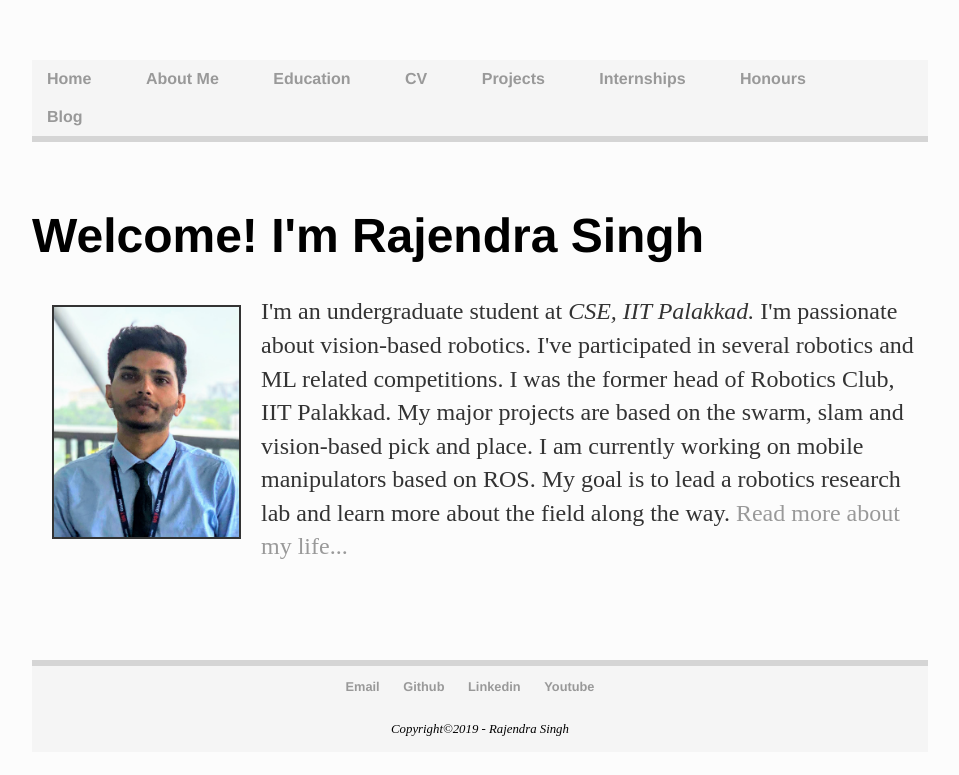
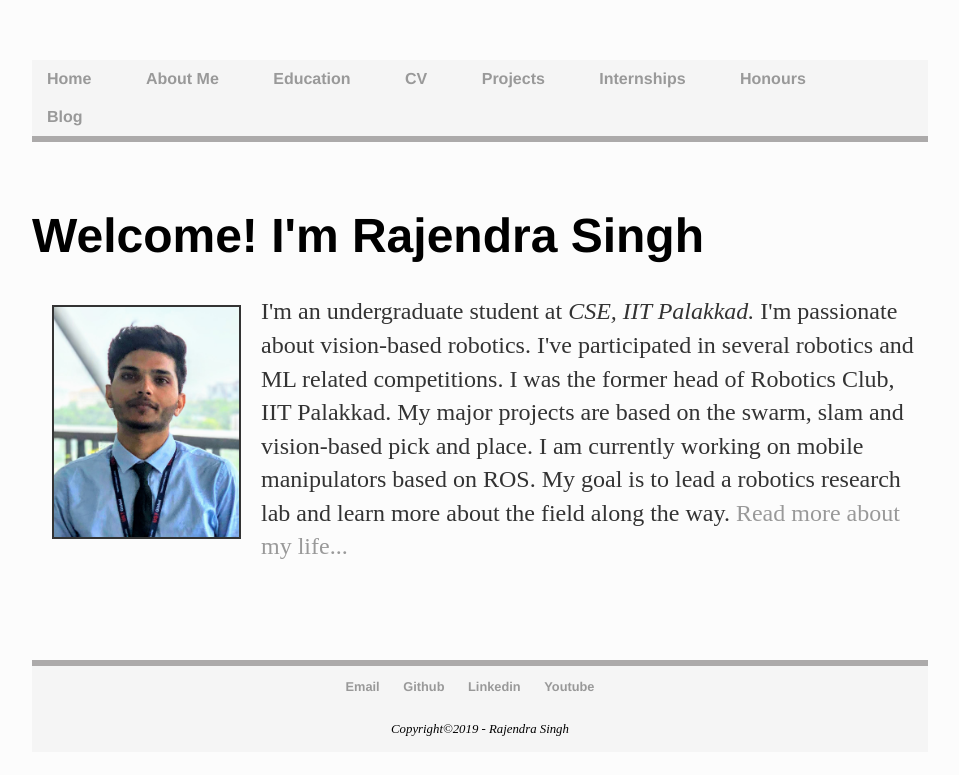
Before and after one commit to iamrajee/iamrajee.github.io, a Jekyll site: the page built from index.html, in a window 1280 px wide. Shown: the top 775 px of the page, without its empty margins (160-1119 px from the left). Built offline with Jekyll 4.4.1, drawn with Linux system fonts in a browser that asks for light colours.

Commit message:
Update main.css

```diff
--- a/css/main.css
+++ b/css/main.css
@@ -31,7 +31,7 @@ p {
 footer {
 
 /*     border-top: 6px solid black; */
-    border-top: 6px solid #d5d5d5;
+    border-top: 6px solid #acaaaa;
     background-color: rgb(245, 245, 245);
 
 /*     border-top: 1px solid #d5d5d5; */
@@ -53,7 +53,7 @@ ul.tabs{
 	padding: 0px; */
 /* 	list-style: none; */
 /* 	border-bottom: 6px solid black; */
-	border-bottom: 6px solid #d5d5d5;
+	border-bottom: 6px solid #acaaaa;
   	background-color: rgb(245, 245, 245);
 }
 
```
